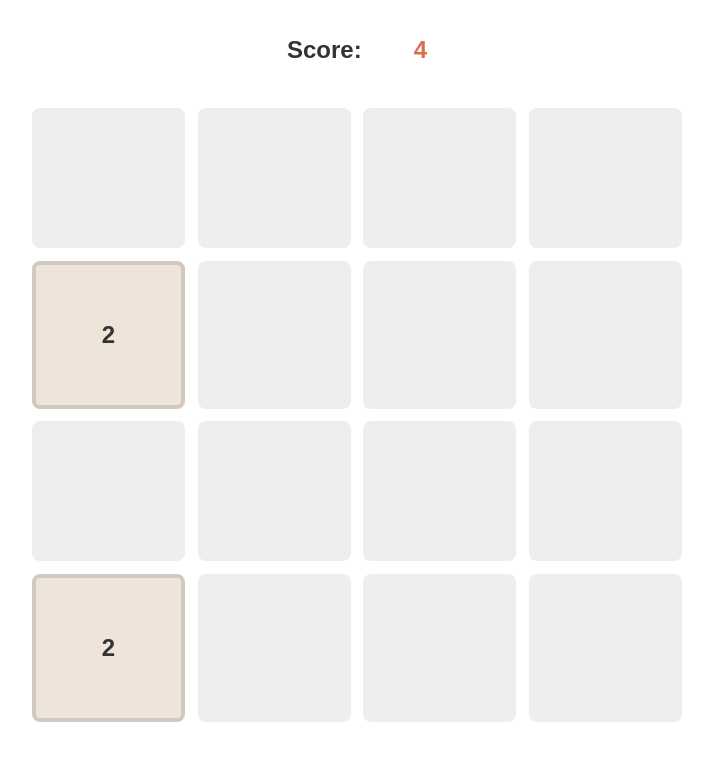
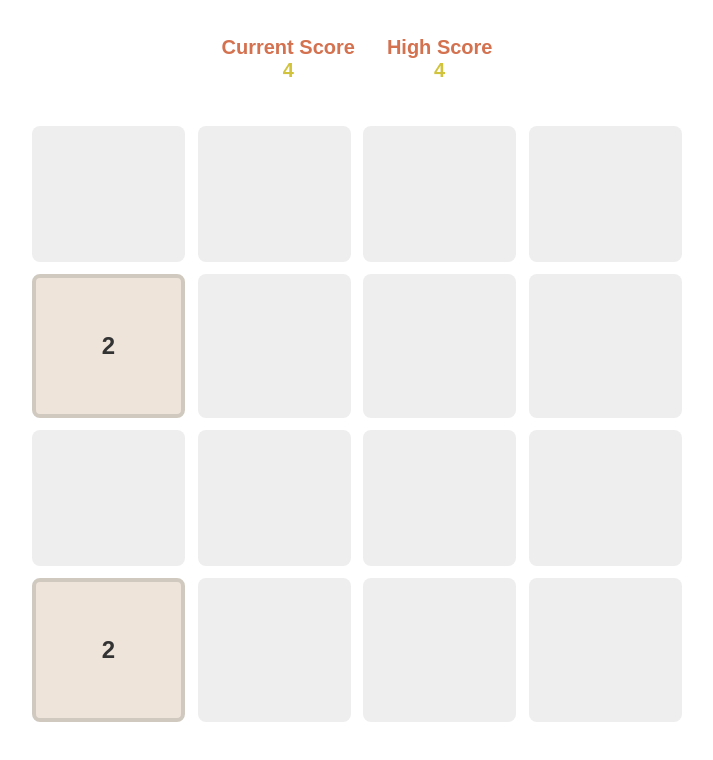
Before and after one commit to stottle-uk/stottle-2048-game, a React (Vite) app: page / in a window 1280 px wide. Shown: the top 760 px of the page, without its empty margins (283-996 px from the left). Built offline with nearby package versions, Linux system fonts and the light colour scheme.

Commit message:
added high score

```diff
--- a/src/app/game/Board.tsx
+++ b/src/app/game/Board.tsx
@@ -1,9 +1,12 @@
 import React, { useEffect } from 'react';
-import Tile from './Tile';
+import Score from './components/Score';
+import Tile from './components/Tile';
 import { BoardTile, useBoard } from './hooks/useBoard';
+import { useStorage } from './hooks/useStorage';
 
 const Board: React.FC<{ init?: BoardTile[][] }> = ({ init }) => {
   const { board, score, isGameOver, boardRef } = useBoard(init);
+  const [highScore, setHighScore] = useStorage('highScore', score);
 
   useEffect(() => {
     const ref = boardRef.current;
@@ -24,11 +27,17 @@ const Board: React.FC<{ init?: BoardTile[][] }> = ({ init }) => {
     }
   }, [boardRef]);
 
+  useEffect(() => {
+    if (score > highScore) {
+      setHighScore(score);
+    }
+  }, [score, highScore, setHighScore]);
+
   return (
     <div className="container">
       <div className="score">
-        <span className="score-label">Score:</span>
-        <span className="score-value">{score}</span>
+        <Score label="Current Score" score={score} />
+        <Score label="High Score" score={highScore} />
       </div>
 
       <div className={`game-over ${isGameOver ? 'show' : 'hide'}`}>
--- /dev/null
+++ b/src/app/game/components/Score.tsx
@@ -0,0 +1,15 @@
+import React from 'react';
+
+type OwnProps = {
+  score: number;
+  label: string;
+};
+
+const Score: React.FC<OwnProps> = ({ score, label }) => (
+  <div className="score-box">
+    <span className="score-label">{label}</span>
+    <span className="score-value">{score}</span>
+  </div>
+);
+
+export default Score;
--- /dev/null
+++ b/src/app/game/hooks/useStorage.ts
@@ -0,0 +1,28 @@
+import { SetStateAction, useCallback, useState } from 'react';
+
+export const useStorage = <T>(
+  key: string,
+  initialValue: T | null = null,
+  storage: Storage = window.localStorage
+): [T, (item: SetStateAction<T>) => void] => {
+  const [storedValue, setStoredValue] = useState<T>(() => {
+    const item = storage.getItem(key);
+    return item ? JSON.parse(item) : initialValue;
+  });
+
+  const setValue = useCallback(
+    (value: SetStateAction<T>) => {
+      const valueToStore =
+        value instanceof Function ? value(storedValue) : value;
+      setStoredValue(valueToStore);
+      if (valueToStore === null) {
+        storage.removeItem(key);
+      } else {
+        storage.setItem(key, JSON.stringify(valueToStore));
+      }
+    },
+    [key, storage, storedValue]
+  );
+
+  return [storedValue, setValue];
+};
--- a/src/styles.scss
+++ b/src/styles.scss
@@ -112,17 +112,29 @@ html {
 }
 
 .score {
-  width: 140px;
   margin-top: 36px;
   display: flex;
   justify-content: space-between;
   align-items: center;
-  font-size: 24px;
+  font-size: 20px;
   font-weight: bold;
   color: #333; /* Text color */
+  gap: 2rem;
 
-  .score-value {
-    color: #d4714f;
+  .score-box {
+    display: flex;
+    justify-content: center;
+    align-items: center;
+    flex-direction: column;
+    text-align: center;
+
+    .score-label {
+      color: #d4714f;
+    }
+
+    .score-value {
+      color: #d1c33b;
+    }
   }
 }
 
```
Also changed, not shown: src/app/game/components/Tile.tsx (renamed from src/app/game/Tile.tsx).
